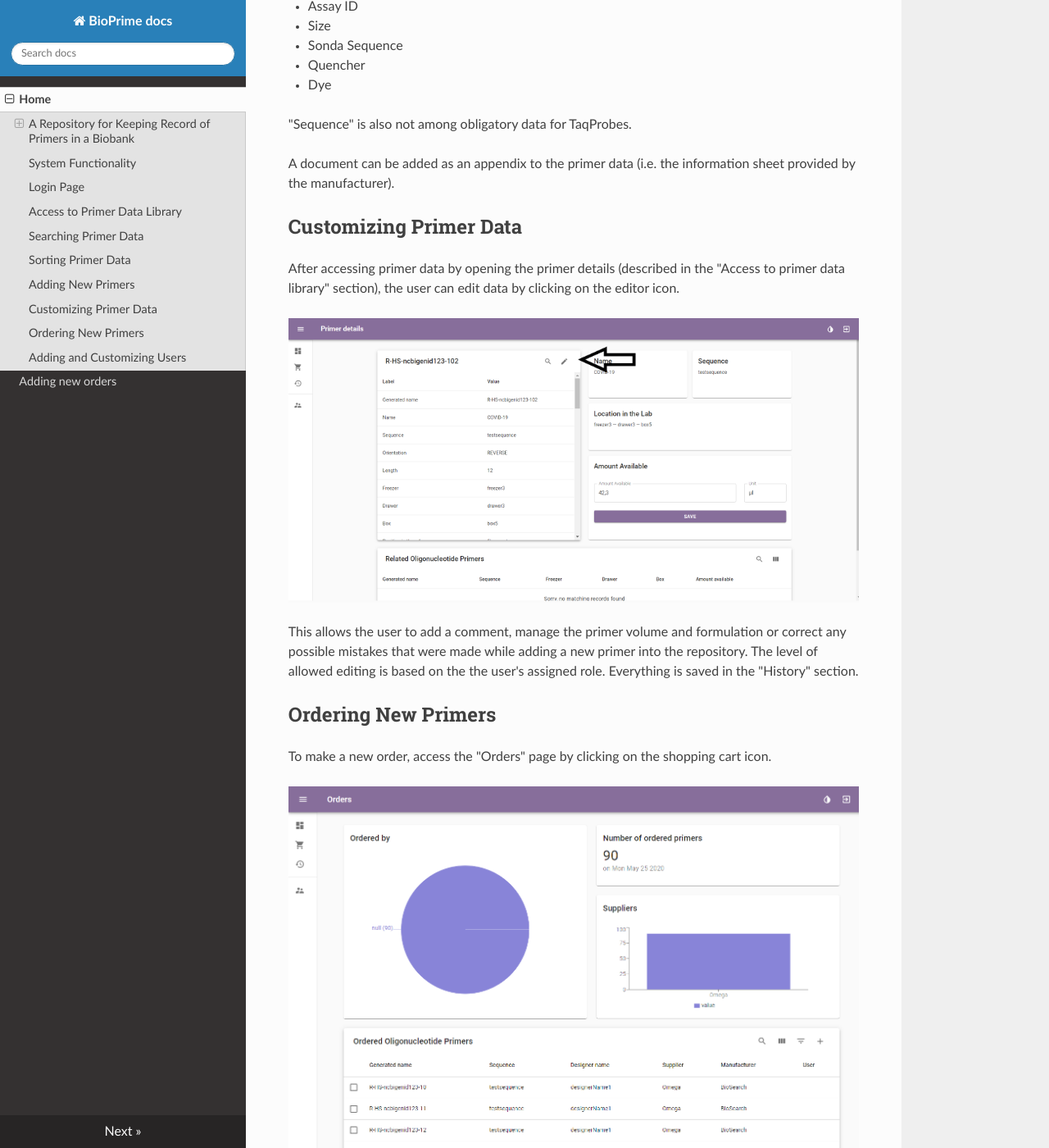
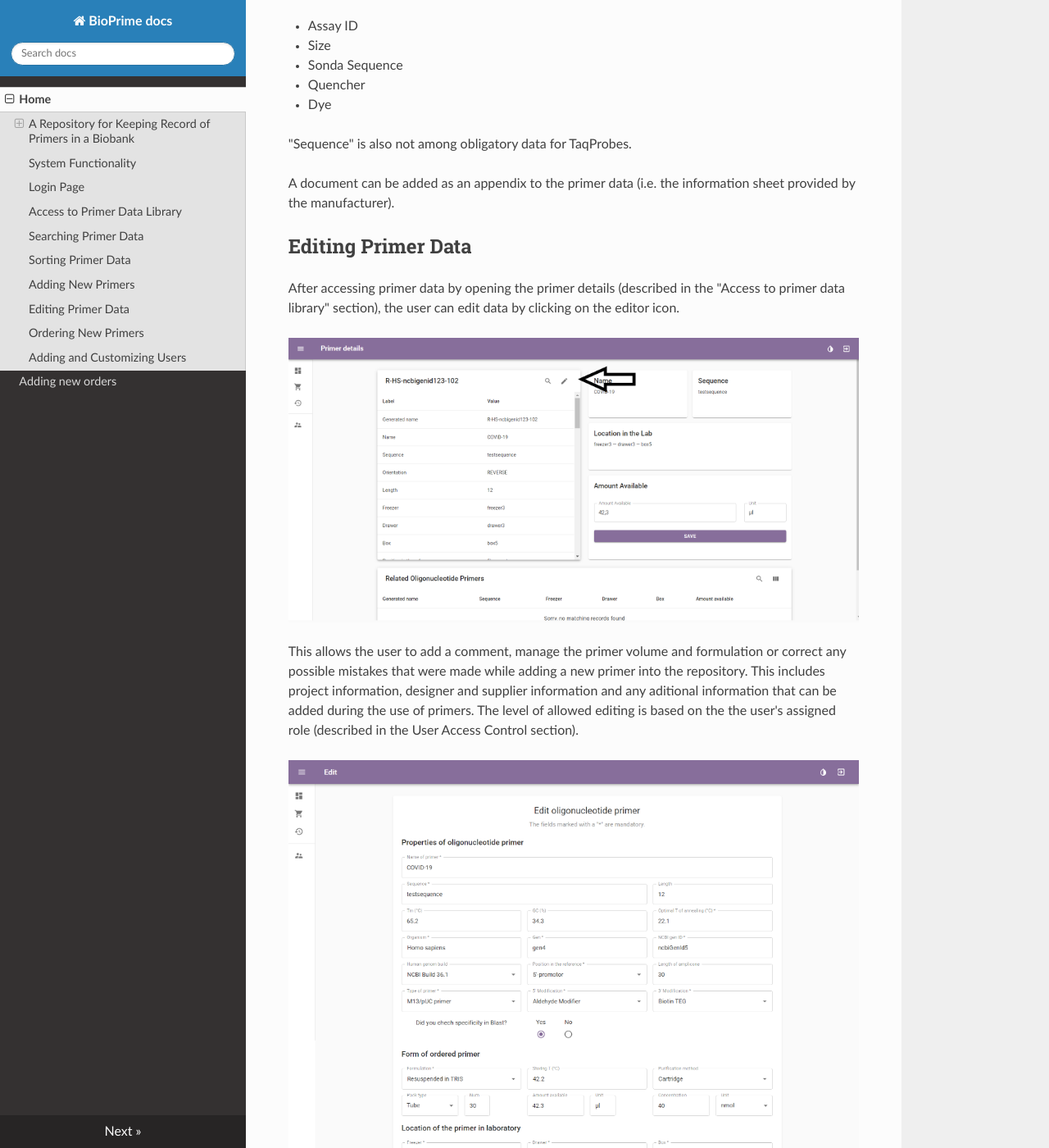
Before and after one commit to Bio-Prime/documentation, an MkDocs documentation site: the page built from docs/index.md, in a window 1280 px wide and 1400 px high, scrolled down 15220 px. Shown: the whole window at 82% size. Built offline with MkDocs 1.6.1, drawn with Linux system fonts in a browser that asks for light colours; nearby versions of some CDN libraries; some of the changed text lies outside the part shown.

Commit message:
dodala screenshot editiranja primerjev

```diff
--- a/docs/index.md
+++ b/docs/index.md
@@ -60,7 +60,8 @@ We divided the system functionality into specific sections:
 * Adding New Primers
 * Customizing Primer Data
 * Ordering New Primers
-* Analysis
+* History View
+* Adding and Customizing Users
 
 ## Login Page
 
@@ -82,7 +83,7 @@ Icons on the left show (in a descending order):
 
 * Dashboard, the main page showing primer data
 * Orders, where recent and pending orders can be viewed
-* History, which shows a timeline of all changes made by the users (view limited only to specific users)
+* History, which shows a timeline of all changes made by the users (view limited only to specific users, described in the User Access Control section)
 
 ![menu1](./menu1.png)
 
@@ -196,13 +197,17 @@ When adding a TaqProbe, extra options for putting in data open up:
 
 A document can be added as an appendix to the primer data (i.e. the information sheet provided by the manufacturer).
 
-## Customizing Primer Data
+## Editing Primer Data
 
 After accessing primer data by opening the primer details (described in the "Access to primer data library" section), the user can edit data by clicking on the editor icon.
 
 ![access2](./access2.png)
 
-This allows the user to add a comment, manage the primer volume and formulation or correct any possible mistakes that were made while adding a new primer into the repository. The level of allowed editing is based on the the user's assigned role. Everything is saved in the "History" section.
+This allows the user to add a comment, manage the primer volume and formulation or correct any possible mistakes that were made while adding a new primer into the repository. This includes project information, designer and supplier information and any aditional information that can be added during the use of primers. The level of allowed editing is based on the the user's assigned role (described in the User Access Control section).
+
+![edit1](./edit1.png)
+
+Any changes made can be viewed in the "History" section.
 
 ## Ordering New Primers
 
```
Also changed, not shown: docs/edit1.png (added).
